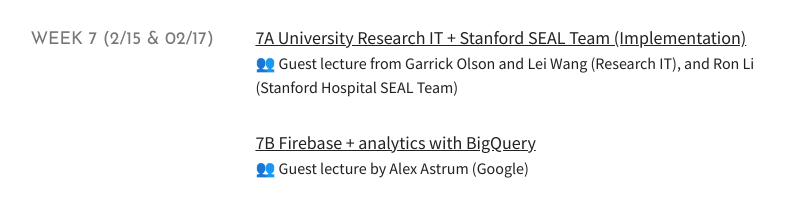
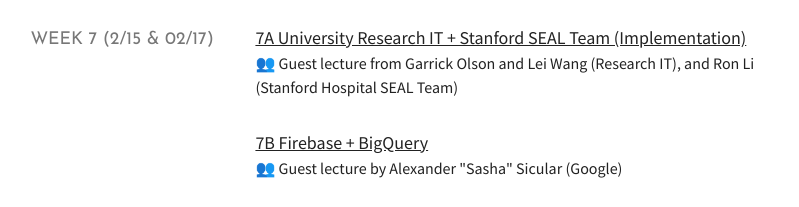
Before and after one commit to vishnuravi/stanford-cs342, a plain HTML site: page index.html in a window 1280 px wide. Shown: the part 2520-2727 px from the top of the page, without its empty margins (246-1045 px from the left). Drawn offline with nearby package versions, Linux system fonts and the light colour scheme; a web font is replaced by a local one.

Commit message:
Update Lecture 7B

```diff
--- a/index.html
+++ b/index.html
@@ -239,10 +239,10 @@
                             <p>👥 Guest lecture from Garrick Olson and Lei Wang (Research IT), and Ron Li (Stanford Hospital SEAL Team)</p>
                         </div>
                         <div class="class meta">
-                            <span class="topic">7B Firebase + analytics with BigQuery</span>
+                            <span class="topic">7B Firebase + BigQuery</span>
                         </div>
                         <div class="class description">
-                            <p>👥 Guest lecture by Alex Astrum (Google)</p>
+                            <p>👥 Guest lecture by Alexander "Sasha" Sicular (Google)</p>
                         </div>
 
                         <h3 class="pulled left">Week 8 (2/22 & 2/24)</h3>
```
